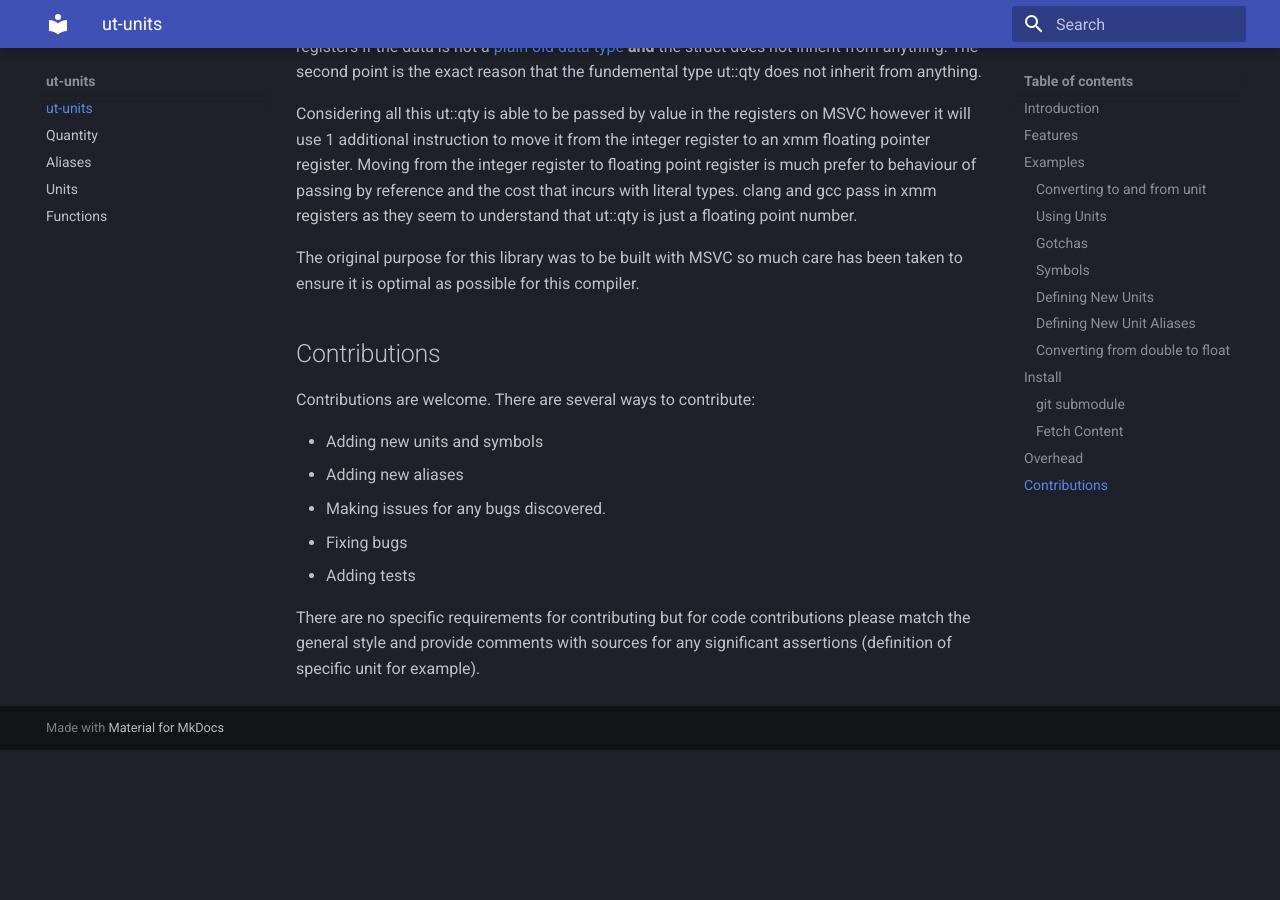
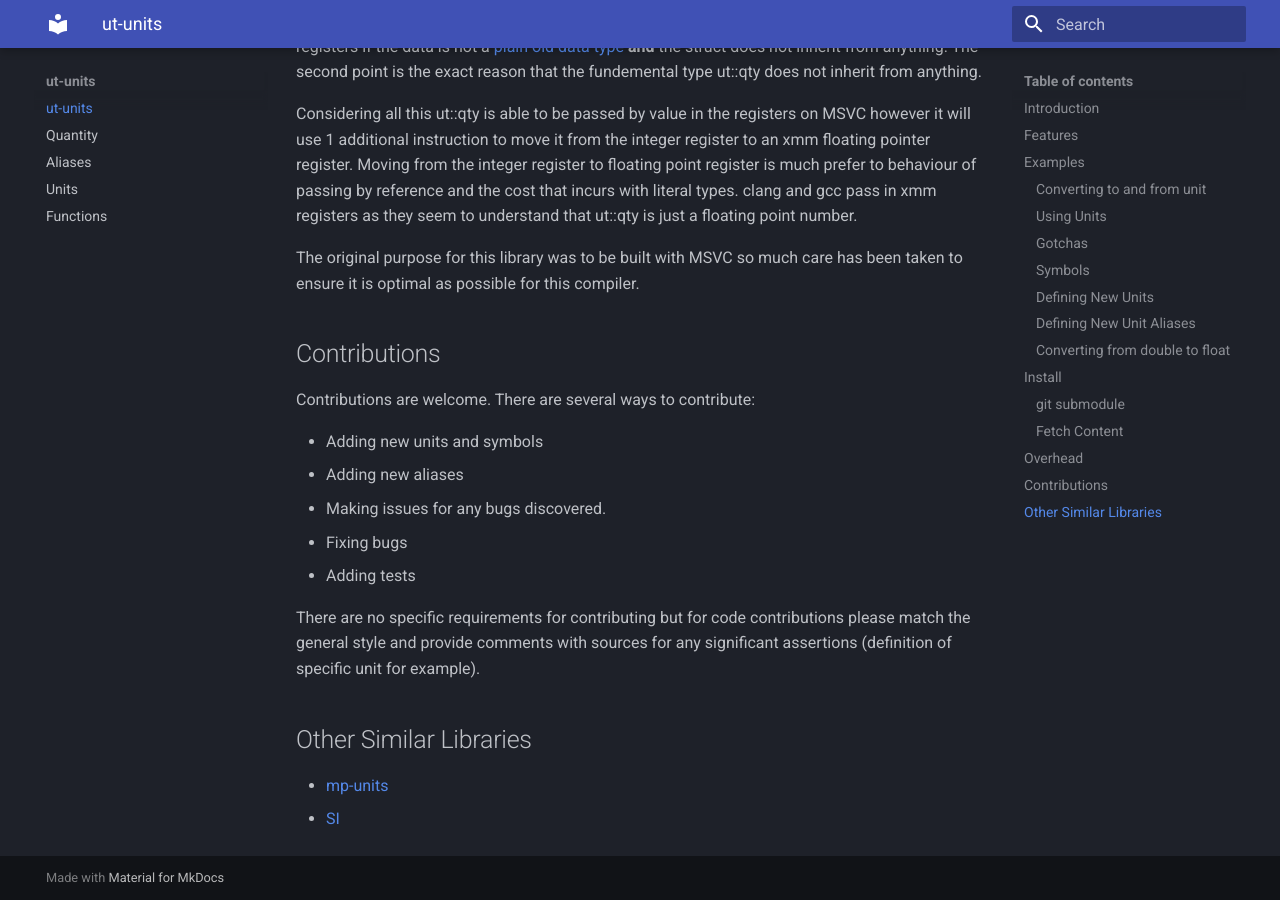
Before and after one commit to 08jne01/ut-units, an MkDocs documentation site: the page built from doc/index.md, in a window 1280 px wide and 900 px high, scrolled down 3581 px. Built offline with MkDocs 1.6.1 and Material for MkDocs 9.7.7, drawn with Linux system fonts in a browser that asks for light colours; before the commit the page ends 4331 px from its top, so only the background shows below that.

Commit message:
Add Similar Libraries

```diff
--- a/doc/index.md
+++ b/doc/index.md
@@ -158,3 +158,8 @@ Contributions are welcome. There are several ways to contribute:
 - Adding tests
 
 There are no specific requirements for contributing but for code contributions please match the general style and provide comments with sources for any significant assertions (definition of specific unit for example).
+
+## Other Similar Libraries
+
+- [mp-units](https://github.com/08jne01/ut-units)
+- [SI](https://github.com/bernedom/SI)
```
Also changed, not shown: readme.md (+5 -0 lines).
